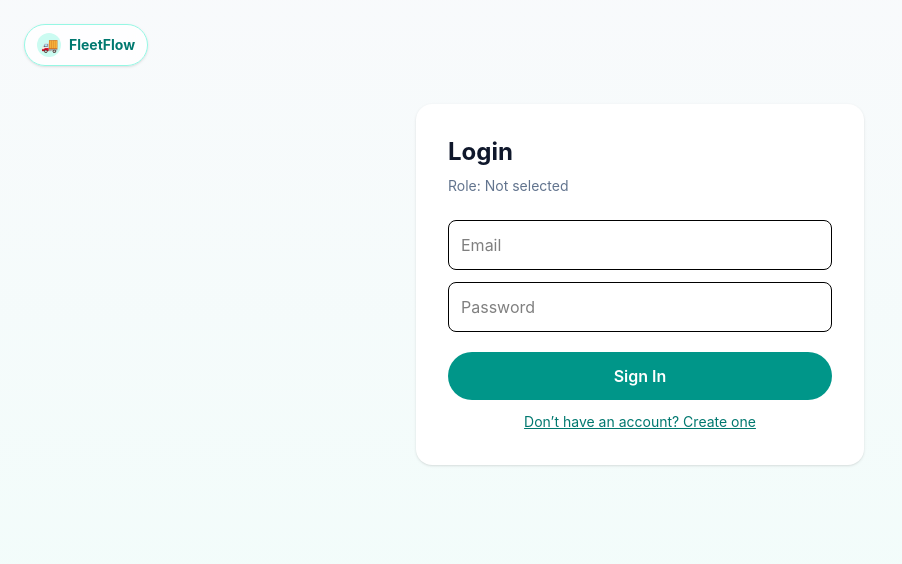
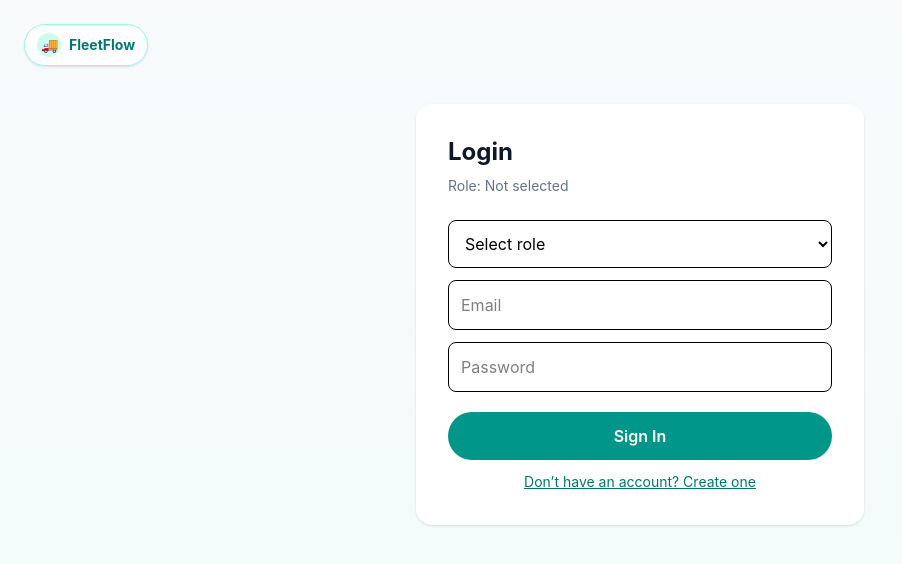
Before and after one commit to Mechantchulo/Comp390-FleetFlow, a React (Vite) app: page /login in a window 1280 px wide. Shown: the top 564 px of the page, without its empty margins (0-902 px from the left). Built offline with nearby package versions, Linux system fonts and the light colour scheme; no server answers.

Commit message:
login update

```diff
--- a/src/pages/LoginPage.jsx
+++ b/src/pages/LoginPage.jsx
@@ -8,12 +8,24 @@ export default function LoginPage() {
   const [params] = useSearchParams();
   const navigate = useNavigate();
   const role = params.get("role") || "";
+  const [selectedRole, setSelectedRole] = useState(role);
   const [email, setEmail] = useState("");
   const [password, setPassword] = useState("");
   const [loading, setLoading] = useState(false);
 
   const restricted =
-    role === "transport_manager" || role === "department_dean";
+    selectedRole === "transport_manager" ||
+    selectedRole === "department_dean" ||
+    selectedRole === "fleet_driver" ||
+    selectedRole === "admin";
+
+  const roleParamToBackendRole = {
+    transport_manager: "TRANSPORT_MANAGER",
+    operations_staff: "STAFF",
+    department_dean: "DEAN",
+    fleet_driver: "DRIVER",
+    admin: "ADMIN",
+  };
 
   const handleLogin = async (e) => {
     e.preventDefault();
@@ -26,7 +38,10 @@ export default function LoginPage() {
 
       setAuthToken(data.token);
       const tokenRole = getCurrentTokenRole();
-      navigate(getDashboardRouteForRole(tokenRole), { replace: true });
+      const fallbackRole = roleParamToBackendRole[selectedRole] || null;
+      navigate(getDashboardRouteForRole(tokenRole || fallbackRole), {
+        replace: true,
+      });
     } catch (error) {
       alert(error.message || "Login failed. Please try again.");
     } finally {
@@ -39,7 +54,7 @@ export default function LoginPage() {
       alert("This role is provisioned by admin. Please contact system admin.");
       return;
     }
-    navigate(`/signup?role=${role}`);
+    navigate(`/signup?role=${selectedRole}`);
   };
 
   return (
@@ -47,12 +62,28 @@ export default function LoginPage() {
       <div className="mx-auto mt-20 max-w-md rounded-2xl bg-white p-8 shadow-sm">
         <h1 className="text-2xl font-bold text-slate-900">Login</h1>
         <p className="mt-2 text-sm text-slate-500">
-          Role: {role || "Not selected"}
+          Role: {selectedRole || "Not selected"}
         </p>
 
         <form onSubmit={handleLogin}>
+          <select
+            className="mt-6 w-full rounded-lg border p-3"
+            value={selectedRole}
+            onChange={(e) => setSelectedRole(e.target.value)}
+            required
+          >
+            <option value="" disabled>
+              Select role
+            </option>
+            <option value="admin">Admin</option>
+            <option value="transport_manager">Transport Manager</option>
+            <option value="operations_staff">Operations Staff</option>
+            <option value="department_dean">Department Dean</option>
+            <option value="fleet_driver">Fleet Driver</option>
+          </select>
+
           <input
-            className="mt-6 w-full rounded-lg border p-3"
+            className="mt-3 w-full rounded-lg border p-3"
             placeholder="Email"
             type="email"
             value={email}
--- a/src/pages/RoleSelectionPage.jsx
+++ b/src/pages/RoleSelectionPage.jsx
@@ -3,6 +3,12 @@ import { useNavigate } from "react-router-dom"
 import DevMenu from "../components/DevMenu";
 
 const roles = [
+    {
+        id: "admin",
+        title: "Admin",
+        subtitle: "System Control",
+        icon: "🧭",
+    },
     {
         id: "transport_manager",
         title: "Transport Manager",
--- a/src/pages/SignUpPage.jsx
+++ b/src/pages/SignUpPage.jsx
@@ -12,6 +12,7 @@ export default function SignupPage() {
   const [loading, setLoading] = useState(false);
 
   const restricted =
+    role === "admin" ||
     role === "transport_manager" ||
     role === "department_dean" ||
     role === "fleet_driver";
```
